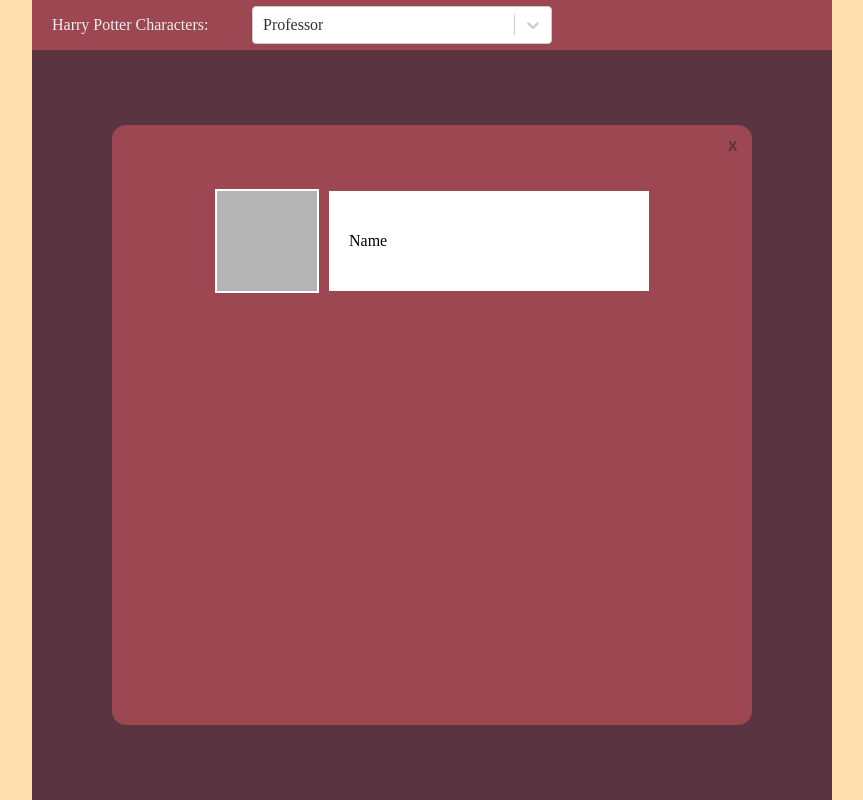
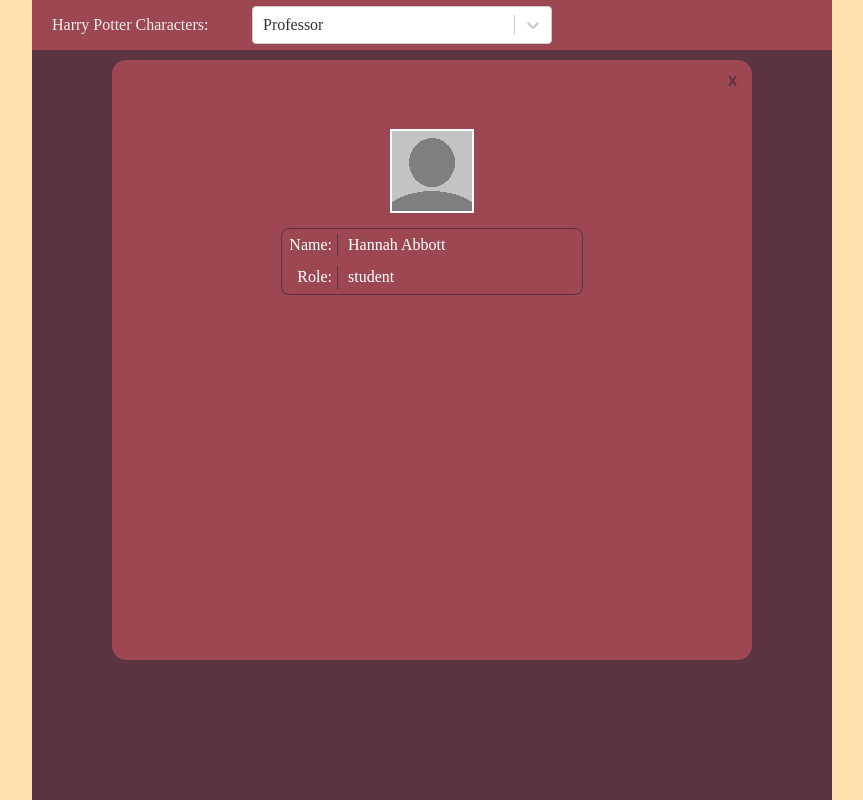
Before and after one commit to vaterpir/newpotter, a React app: page / in a window 1280 px wide. Both pictures are taken after a click on the button "show profile". Shown: the whole page, without its empty margins (208-1071 px from the left). Built offline with nearby package versions, Linux system fonts and the light colour scheme; no server answers.

Commit message:
add normal design

```diff
--- a/package.json
+++ b/package.json
@@ -8,7 +8,7 @@
     "predeploy": "npm run build",
     "deploy": "gh-pages -b build",
     "test": "echo \"Error: no test specified\" && exit 1",
-    "start": "webpack-dev-server --host 192.168.0.7 --port 3000 --mode development --open --hot",
+    "start": "webpack-dev-server --host 192.168.1.49 --port 3000 --mode development --open --hot",
     "build": "webpack --mode production",
     "prettier": "prettier  --write src/**/*.js",
     "lint": "eslint --debug src/",
--- a/src/components/App.js
+++ b/src/components/App.js
@@ -1,34 +1,30 @@
 import React, { useState } from 'react';
-import Select from 'react-select';
-import { TableInfo } from './TableInfo';
+import { Table } from './Table';
 import { Menu } from './Menu';
-import { Profil } from './Profil';
+import { Profile } from './Profile';
 
 import '../styles/App.css';
 const xhr = new XMLHttpRequest();
-const profileURL = 'https://randomuser.me/api/';
 const baseURL = 'https://www.potterapi.com/v1/';
 const keyURL =
   '?key=$2a$10$dSooM7l5aj6uLNFOmwf/SObKzKhMgFSrbie2BUTrRmz5hw/jj6Wme';
 const mainURL = 'characters/';
 
-const state = {
-  newData: {},
-};
-
 export const App = () => {
   const [displaySwitch, setDisplaySwitch] = useState(true);
   const [data, setData] = useState([]);
   const [avatar, setAvatar] = useState('');
-  let x = 2;
 
-  const getDateReq = () => {
-    setDisplaySwitch(true);
-    xhr.open('GET', `${baseURL}${mainURL}${keyURL}`, true);
+  const getAvatar = (url, type) => {
+    if (type === 'avatar') setAvatar('/src/img/avatar.jpg');
+    xhr.open('GET', url, true);
     xhr.onload = () => {
       if (xhr.status >= 200 && xhr.status < 400) {
-        const datareqest = JSON.parse(xhr.responseText);
-        console.log(datareqest);
+        const data = JSON.parse(xhr.responseText);
+        if (type === 'avatar') setAvatar(data.results[0].picture.large);
+        else {
+          console.log(data);
+        }
       } else {
         console.log('error');
       }
@@ -36,79 +32,22 @@
     xhr.send();
   };
 
-  const getAvatar = () => {
-    const url = 'https://randomuser.me/api/';
-    xhr.open('GET', url, true);
-    xhr.onload = () => {
-      if (xhr.status >= 200 && xhr.status < 400) {
-        const data = JSON.parse(xhr.responseText);
-        setAvatar(data.results[0].picture.large);
-      } else {
-        console.log('error');
-      }
-    };
-    xhr.send();
-  };
-
-  const options = [
-    { value: 'Professor', label: 'Professor' },
-    { value: 'Student', label: 'Student' },
-    { value: 'Other', label: 'Other' },
-  ];
-  const customStyles = {
-    option: (provided, state) => ({
-      ...provided,
-      color: state.isSelected ? 'red' : 'blue',
-    }),
-  };
   return (
     <div className="App">
       <div className="content">
-        <div className="Menu">
-          <div className="logoMenu">Harry Potter Characters:</div>
-          <div>
-            <Select
-              defaultValue={options[0]}
-              options={options}
-              styles={customStyles}
-              onChange={() => setDisplaySwitch(true)}
-            />
-          </div>
-        </div>
-        <div className={`Table ${!displaySwitch ? 'hidden' : ''}`}>
-          <button
-            onClick={() => {
-              setDisplaySwitch(false);
-              getAvatar();
-            }}
-          >
-            show profile
-          </button>
-        </div>
+        <Menu setSwitch={setDisplaySwitch} />
 
-        <div
-          className={`Profile ${displaySwitch ? 'hidden' : ''}`}
-          onClick={(event) => setDisplaySwitch(true)}
-          id="hiddenProfileOver"
-        >
-          <div
-            className="profileBox"
-            onClick={(event) => event.stopPropagation()}
-          >
-            <div className="headProfile">
-              <button onClick={() => setDisplaySwitch(true)}>X</button>
-            </div>
+        <Table
+          setSwitch={setDisplaySwitch}
+          displaySwitch={displaySwitch}
+          getAvatar={getAvatar}
+        />
 
-            <div className="contentProfile">
-              <div className="avatarBox">
-                <div className="avatar">
-                  <img src={avatar}></img>
-                </div>
-                <div className="nameProfile">Name</div>
-              </div>
-            </div>
-          </div>
-        </div>
+        <Profile
+          displayProfile={displaySwitch}
+          setSwitch={setDisplaySwitch}
+          avatar={avatar}
+        />
       </div>
     </div>
   );
--- a/src/components/Menu.js
+++ b/src/components/Menu.js
@@ -1,28 +1,29 @@
 import React from 'react';
-export const Menu = ({ getDateReq }) => {
+import Select from 'react-select';
+
+const optionsSelect = [
+  { value: 'Professor', label: 'Professor' },
+  { value: 'Student', label: 'Student' },
+  { value: 'Other', label: 'Other' },
+];
+const customStyles = {
+  option: (provided, state) => ({
+    ...provided,
+    color: state.isSelected ? 'red' : 'blue',
+  }),
+};
+
+export const Menu = ({ setSwitch }) => {
   return (
     <div className="Menu">
-      <div className="buttonMenu">
-        <button onClick={() => getDateReq('students')}>Students</button>
-        <button onClick={() => getDateReq('professors')}>Professors</button>
-        <button onClick={() => getDateReq('other')}>Other</button>
-      </div>
+      <div className="logoMenu">Harry Potter Characters:</div>
       <div>
-        <div className="headList">
-          <div>№</div>
-          <div>
-            <div>Name</div>
-            <button>^</button>
-          </div>
-          <div>
-            <div>House</div>
-            <button>^</button>
-          </div>
-          <div>
-            <div>Blood Status</div>
-            <button>^</button>
-          </div>
-        </div>
+        <Select
+          defaultValue={optionsSelect[0]}
+          options={optionsSelect}
+          styles={customStyles}
+          onChange={() => setSwitch(true)}
+        />
       </div>
     </div>
   );
--- a/src/components/Profil.js
+++ /dev/null
@@ -1,8 +0,0 @@
-import React from 'react';
-export const Profil = ({ display, setDisplay }) => {
-  return (
-    <div className="Profil">
-      <button onClick={() => setDisplay(!display)}>X</button>
-    </div>
-  );
-};
--- /dev/null
+++ b/src/components/Profile.js
@@ -0,0 +1,39 @@
+import React from 'react';
+
+const profileURL = 'https://randomuser.me/api/';
+
+export const Profile = ({ displayProfile, setSwitch, avatar }) => {
+
+
+  return (
+    <div
+      className={`Profile ${displayProfile ? 'hidden' : ''}`}
+      onClick={() => setSwitch(true)}
+      id="hiddenProfileOver"
+    >
+      <div className="profileBox" onClick={(event) => event.stopPropagation()}>
+        <div className="headProfile">
+          <button onClick={() => setSwitch(true)}>X</button>
+        </div>
+
+        <div className="contentProfile">
+          <div className="avatarBox">
+            <div className="avatar">
+              <img src={!displayProfile ? avatar : '/src/img/avatar.jpg'} />
+            </div>
+            <div className="mainProfile">
+              <div>
+                <div>Name:</div>
+                <div>Hannah Abbott</div>
+              </div>
+              <div>
+                <div>Role:</div>
+                <div>student</div>
+              </div>
+            </div>
+          </div>
+        </div>
+      </div>
+    </div>
+  );
+};
--- /dev/null
+++ b/src/components/Table.js
@@ -0,0 +1,18 @@
+import React from 'react';
+
+const urlAvatar = 'https://randomuser.me/api/';
+
+export const Table = ({ setSwitch, displaySwitch, getAvatar }) => {
+  return (
+    <div className={`Table ${!displaySwitch ? 'hidden' : ''}`}>
+      <button
+        onClick={() => {
+          setSwitch(false);
+          getAvatar(urlAvatar, 'avatar');
+        }}
+      >
+        show profile
+      </button>
+    </div>
+  );
+};
--- a/src/components/TableInfo.js
+++ /dev/null
@@ -1,4 +0,0 @@
-import React from 'react';
-export const TableInfo = ({ info, display }) => {
-  return <div className={`info`}>{info}</div>;
-};
--- a/src/styles/App.css
+++ b/src/styles/App.css
@@ -57,18 +57,22 @@
   width: 100%;
   display: flex;
   flex-direction: column;
-  justify-content: center;
+  justify-content: flex-start;
   align-items: center;
+  overflow: auto;
 }
 .profileBox {
   background-color: #9c4752;
   width: 80%;
+  min-width: 250px;
   height: 80%;
+  min-height: 300px;
   display: flex;
   flex-direction: column;
   justify-content: flex-start;
   align-items: center;
   border-radius: 14px;
+  margin: 10px;
 }
 .headProfile {
   height: 100%;
@@ -93,11 +97,16 @@
 .contentProfile {
   width: 100%;
   height: 100%;
+  display: flex;
+  flex-direction: column;
+  justify-content: flex-start;
+  align-items: center;
 }
 .avatarBox {
   width: 100%;
-  height: 30%;
+  height: 40%;
   display: flex;
+  flex-direction: column;
   justify-content: center;
   align-items: center;
 }
@@ -105,27 +114,49 @@
   border: 2px solid #fff;
   background-color: #b4b4b4;
   width: 100%;
-  max-width: 100px;
-  height: 100px;
-  max-height: 100px;
+  max-width: 80px;
+  height: 80px;
+  max-height: 80px;
+  min-height: 80px;
 
   display: flex;
   justify-content: center;
   align-items: center;
-  margin: 0 10px;
+  margin: 15px;
   overflow: hidden;
 }
-.nameProfile {
-  background-color: #fff;
-  width: 100%;
+.mainProfile {
+  border: 1px solid #5a3441;
+  border-radius: 8px;
+  color: #fff;
+  width: 70%;
   max-width: 300px;
-  height: 100px;
+  min-height: 65px;
   display: flex;
   flex-direction: column;
   justify-content: center;
   align-items: flex-start;
-  padding: 0 0 0 20px;
-  margin: 0 10px 0 0;
+}
+.mainProfile > div {
+  margin: 5px 0;
+  display: flex;
+  height: 100%;
+  display: flex;
+  justify-content: center;
+  align-items: center;
+}
+.mainProfile > div > div:first-child {
+  width: 50px;
+  border: 1px solid #5a3441;
+  border-width: 0 1px 0 0;
+  height: 100%;
+  display: flex;
+  justify-content: flex-end;
+  align-items: center;
+  padding: 0 5px 0 0;
+}
+.mainProfile > div > div{
+  padding: 0 0 0 10px;
 }
 
 .hidden {
```
Also changed, not shown: src/img/avatar.jpg (added), 1 other file (tests, documents, lock files or other folders).
